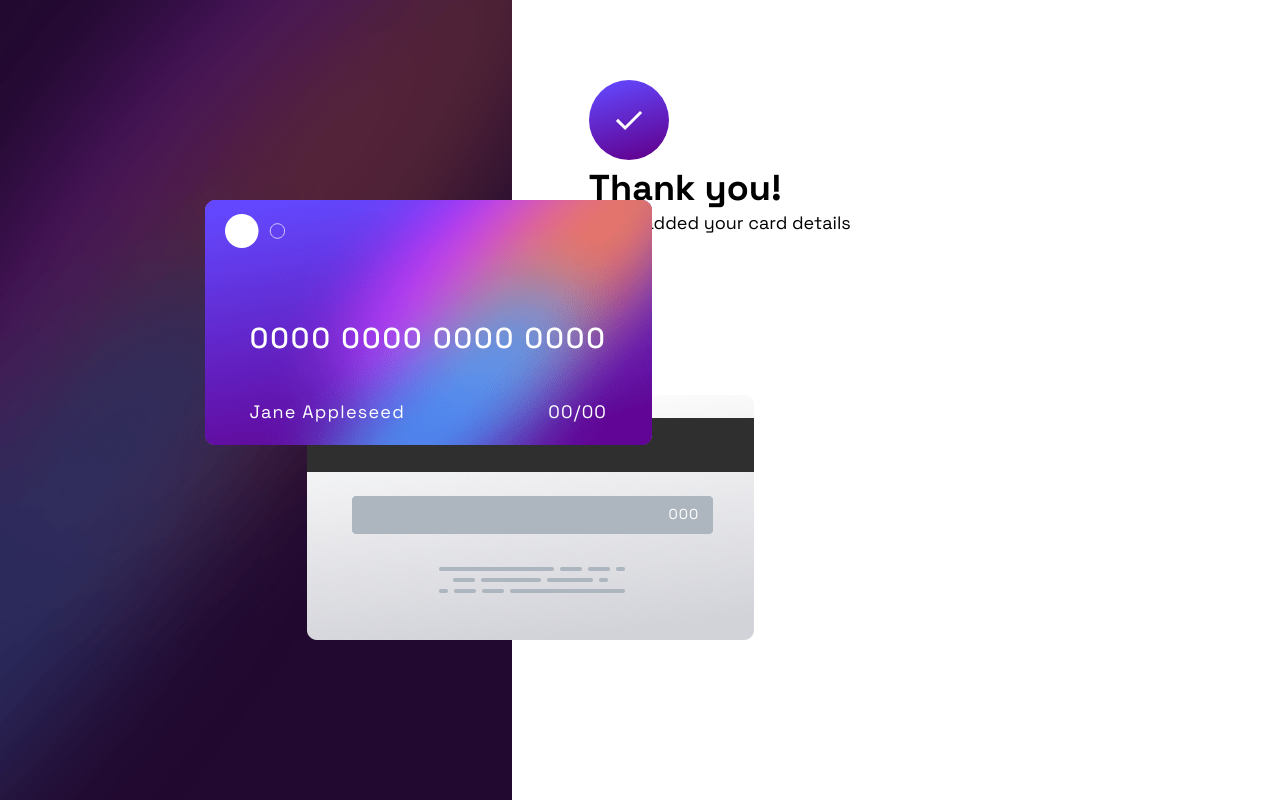
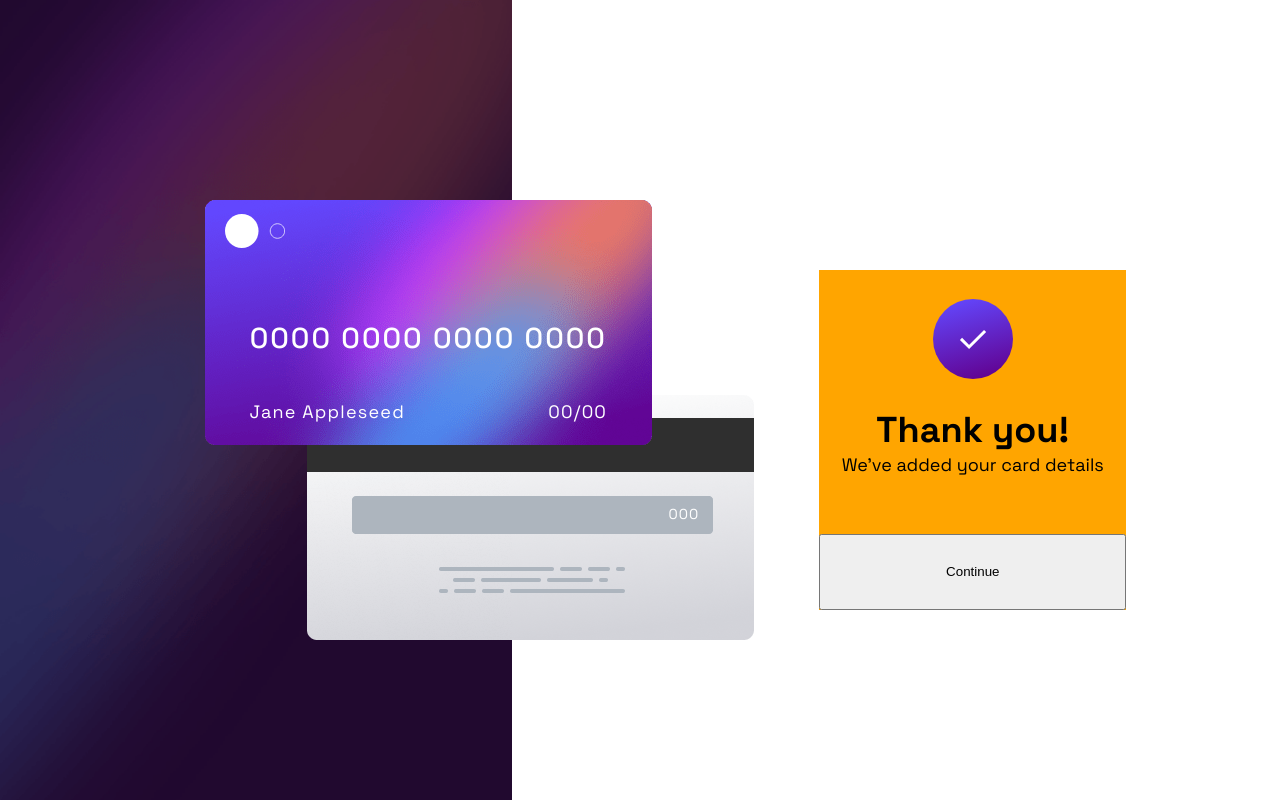
Before and after one commit to fadelun/interactive-card-details-from-main, a plain HTML site: page index.html in a window 1280 px wide. Drawn offline with Linux system fonts and the light colour scheme.

Commit message:
mengatur style pada succes message

```diff
--- a/style.scss
+++ b/style.scss
@@ -201,6 +201,31 @@ html {
           }
         }
       }
+      .succes_message {
+        background: orange;
+        position: absolute;
+        right: 20%;
+        bottom: 34%;
+        left: 40%;
+        top: 270px;
+        height: 340px;
+        display: flex;
+        flex-wrap: wrap;
+        // justify-content: center;
+
+        .logo,
+        .message,
+        button {
+          width: 100%;
+          text-align: center;
+        }
+
+        .logo {
+          display: flex;
+          justify-content: center;
+          align-items: center;
+        }
+      }
     }
   }
 
```
Also changed, not shown: css/style.css, 1 other file.
